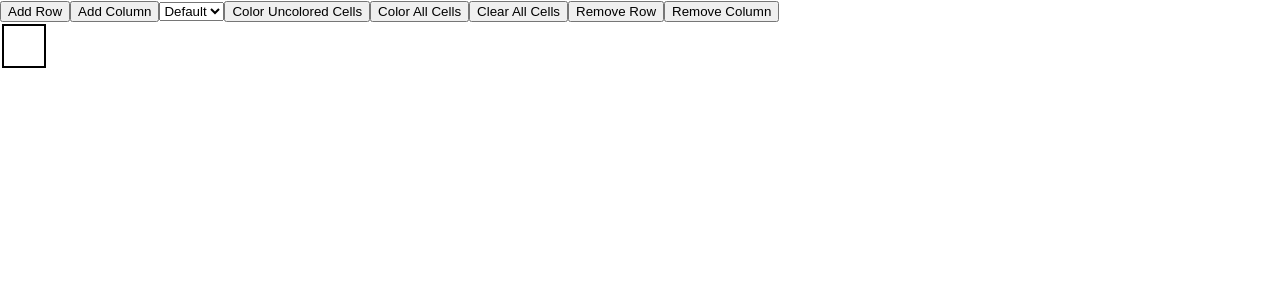
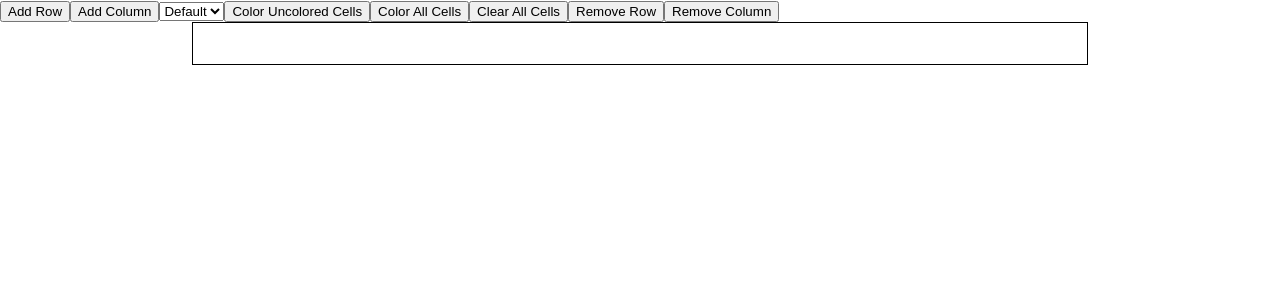
Before and after one commit to AleHS01/ttp-assigment-dom-3-react, a React (Create React App) app in the folder dom-with-react-app/: page / in a window 1280 px wide. Shown: the top 300 px of the page. Built offline with nearby package versions, Linux system fonts and the light colour scheme.

Commit message:
click and hold function added

```diff
--- a/dom-with-react-app/src/App.css
+++ b/dom-with-react-app/src/App.css
@@ -36,7 +36,36 @@
     transform: rotate(360deg);
   }
 }
-.table-cell {
+/* .table-cell {
   border: 2px solid black;
-  padding: 20px;
+  padding: 0px;
+} */
+
+/* Table styling */
+.main-container {
+  width: 100%;
 }
+.table-container {
+  width: 100%;
+  display: flex;
+  justify-content: center;
+  align-items: center;
+}
+
+table {
+  border-collapse: collapse;
+
+  width: 70%;
+  min-width: 250px;
+  max-width: 1200px;
+  margin: 0 auto;
+}
+
+table td {
+  border: 1px solid black;
+  padding: 8px;
+  text-align: center;
+  background-color: transparent;
+  width: 10px;
+  height: 25px;
+}
--- a/dom-with-react-app/src/components/AppComponent.jsx
+++ b/dom-with-react-app/src/components/AppComponent.jsx
@@ -7,6 +7,8 @@ class AppComponent extends Component {
     this.state = {
       table: [[""]],
       cellColor: "transparent",
+      isDragging: false,
+      startCell: null,
     };
 
     this.addRow = this.addRow.bind(this);
@@ -17,7 +19,22 @@ class AppComponent extends Component {
     this.colorAllCells = this.colorAllCells.bind(this);
     this.clearAllCells = this.clearAllCells.bind(this);
     this.removeRow = this.removeRow.bind(this);
-    this.removeColumn = this.removeColumn.bind(this)
+    this.removeColumn = this.removeColumn.bind(this);
+    this.handleMouseDown = this.handleMouseDown.bind(this);
+    this.handleMouseOver = this.handleMouseOver.bind(this);
+    this.handleMouseUp = this.handleMouseUp.bind(this);
+  }
+
+  componentDidMount() {
+    const tableElement = document.getElementById("table");
+    tableElement.addEventListener("mouseup", this.handleMouseUp);
+    tableElement.addEventListener("mouseleave", this.handleMouseUp);
+  }
+
+  componentWillUnmount() {
+    const tableElement = document.getElementById("table");
+    tableElement.removeEventListener("mouseup", this.handleMouseUp);
+    tableElement.removeEventListener("mouseleave", this.handleMouseUp);
   }
 
   addRow = () => {
@@ -50,6 +67,8 @@ class AppComponent extends Component {
       updatedTable[rowNumber][columnNumber] = cellColor;
       return {
         table: updatedTable,
+        isDragging: true,
+        startCell: [rowNumber, columnNumber],
       };
     });
   };
@@ -60,13 +79,12 @@ class AppComponent extends Component {
 
     const updatedTable = table.map((row) =>
       row.map((cell) => {
-      if (cell === "" || cell === "transparent")
-        return color;
+        if (cell === "" || cell === "transparent") return color;
         return cell;
       })
     );
     this.setState({ table: updatedTable });
-  };
+  }
 
   colorAllCells() {
     const table = this.state.table;
@@ -81,7 +99,7 @@ class AppComponent extends Component {
     });
 
     this.setState({
-      table: updatedTable
+      table: updatedTable,
     });
   }
 
@@ -90,13 +108,12 @@ class AppComponent extends Component {
     const color = "transparent";
     const updatedTable = table.map((row) =>
       row.map((cell) => {
-        if (cell !== "transparent")
-          return color;
+        if (cell !== "transparent") return color;
         return cell;
       })
     );
     this.setState({
-      table: updatedTable
+      table: updatedTable,
     });
   }
 
@@ -128,8 +145,49 @@ class AppComponent extends Component {
     });
   };
 
+  handleMouseDown(rowNumber, columnNumber) {
+    this.setState({
+      isDragging: true,
+      startCell: [rowNumber, columnNumber],
+    });
+  }
+
+  handleMouseOver(rowNumber, columnNumber) {
+    if (this.state.isDragging) {
+      const startCell = this.state.startCell;
+      const endCell = [rowNumber, columnNumber];
+
+      const updatedTable = this.state.table.map((rows, rowIndex) => {
+        return rows.map((cellColor, columnIndex) => {
+          if (
+            rowIndex >= Math.min(startCell[0], endCell[0]) &&
+            rowIndex <= Math.max(startCell[0], endCell[0]) &&
+            columnIndex >= Math.min(startCell[1], endCell[1]) &&
+            columnIndex <= Math.max(startCell[1], endCell[1])
+          ) {
+            return this.state.cellColor;
+          } else {
+            return cellColor;
+          }
+        });
+      });
+
+      this.setState({
+        table: updatedTable,
+      });
+    }
+  }
+
+  handleMouseUp() {
+    this.setState({
+      isDragging: false,
+      startCell: null,
+    });
+  }
+
   render() {
     return (
+      <div className="main-container">
         <div className="button-container">
           <button id="addrow" onClick={this.addRow}>
             Add Row
@@ -148,12 +206,22 @@ class AppComponent extends Component {
             <option value="green">Green</option>
             <option value="yellow">Yellow</option>
           </select>
-        <button onClick={this.colorUncolorCells}>Color Uncolored Cells</button>
+          <button onClick={this.colorUncolorCells}>
+            Color Uncolored Cells
+          </button>
           <button onClick={this.colorAllCells}>Color All Cells</button>
           <button onClick={this.clearAllCells}>Clear All Cells</button>
           <button onClick={this.removeRow}>Remove Row</button>
           <button onClick={this.removeColumn}>Remove Column</button>
-        <Table table={this.state.table} cellClick={this.cellClick} />
+        </div>
+
+        <Table
+          table={this.state.table}
+          cellClick={this.cellClick}
+          onMouseDown={this.handleMouseDown}
+          onMouseOver={this.handleMouseOver}
+          onMouseUp={this.handleMouseUp}
+        />
       </div>
     );
   }
--- a/dom-with-react-app/src/components/Table.jsx
+++ b/dom-with-react-app/src/components/Table.jsx
@@ -3,15 +3,21 @@ import TableRow from "./TableRow";
 
 class Table extends Component {
   render() {
+    const { table, cellClick, onMouseDown, onMouseOver, onMouseUp } =
+      this.props;
+
     return (
-      <table>
+      <table id="table">
         <tbody>
-          {this.props.table.map((rows, rowNumber) => (
+          {table.map((rows, rowNumber) => (
             <TableRow
               key={rowNumber}
               rows={rows}
               rowNumber={rowNumber}
-              cellClick={this.props.cellClick}
+              cellClick={cellClick}
+              onMouseDown={onMouseDown}
+              onMouseOver={onMouseOver}
+              onMouseUp={onMouseUp}
             />
           ))}
         </tbody>
@@ -19,4 +25,5 @@ class Table extends Component {
     );
   }
 }
+
 export default Table;
--- a/dom-with-react-app/src/components/TableCell.jsx
+++ b/dom-with-react-app/src/components/TableCell.jsx
@@ -2,14 +2,22 @@ import React, { Component } from "react";
 
 class TableCell extends Component {
   render() {
-    const { cellColor, rowNumber, columnNumber, cellClick } = this.props;
-
+    const {
+      cellColor,
+      rowNumber,
+      columnNumber,
+      cellClick,
+      onMouseDown,
+      onMouseOver,
+    } = this.props;
 
     return (
       <td
         className="table-cell"
         style={{ backgroundColor: cellColor }}
         onClick={() => cellClick(rowNumber, columnNumber)}
+        onMouseDown={() => onMouseDown(rowNumber, columnNumber)}
+        onMouseOver={() => onMouseOver(rowNumber, columnNumber)}
       ></td>
     );
   }
--- a/dom-with-react-app/src/components/TableRow.jsx
+++ b/dom-with-react-app/src/components/TableRow.jsx
@@ -3,15 +3,21 @@ import TableCell from "./TableCell";
 
 class TableRow extends Component {
   render() {
+    const { rows, rowNumber, cellClick, onMouseDown, onMouseOver, onMouseUp } =
+      this.props;
+
     return (
       <tr>
-        {this.props.rows.map((cellColor, columnNumber) => (
+        {rows.map((cellColor, columnNumber) => (
           <TableCell
             key={columnNumber}
             cellColor={cellColor}
-            rowNumber={this.props.rowNumber}
+            rowNumber={rowNumber}
             columnNumber={columnNumber}
-            cellClick={this.props.cellClick}
+            cellClick={cellClick}
+            onMouseDown={onMouseDown}
+            onMouseOver={onMouseOver}
+            onMouseUp={onMouseUp}
           />
         ))}
       </tr>
```
Lines whose indentation alone changed are shown as unchanged.
